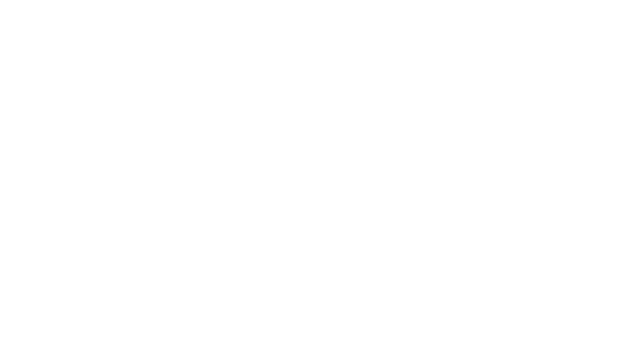
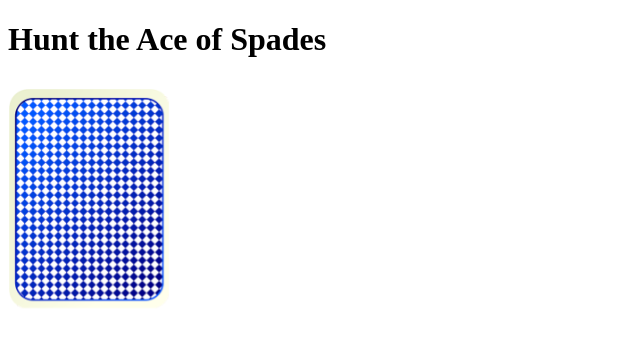
Before and after one commit to CooperPeaks/card-game-training, a plain HTML site: page index.html in a window 1280 px wide. Shown: the whole page, without its empty margins (0-640 px from the left). Drawn offline with Linux system fonts and the light colour scheme.

Commit message:
css update

```diff
--- a/index.html
+++ b/index.html
@@ -1,11 +1,31 @@
 <!DOCTYPE html>
-<html lang="en">
+<html lang="fr">
 <head>
     <meta charset="UTF-8">
     <meta name="viewport" content="width=device-width, initial-scale=1.0">
     <title>Document</title>
+    <link rel="stylesheet" href="style.css">
 </head>
 <body>
+    <header>
+        <div class="title-container">
+            <h1>Hunt the Ace of Spades</h1>
+        </div>
+    </header>
 
+    <main>
+        <div class="card-container">
+            <div class="card">
+                <div class="card-inner">
+                    <div class="card-front">
+                        <img src="pcitures/card-JackClubs.png" alt="" class="card-img">
+                    </div>
+                    <div class="card-back">
+                        <img src="pcitures/card-back-Blue.png" alt="">
+                    </div>
+                </div>
+            </div>
+        </div>
+    </main>
 </body>
 </html>
--- a/style.css
+++ b/style.css
@@ -0,0 +1,37 @@
+/* Variables CSS */
+:root{
+    --card-width: 157px;
+    --card-height: 220px;
+}
+
+.card-container{
+    margin-top: 30px;
+    position: relative;
+}
+.card{
+    position: absolute;
+    height: var(--card-height);
+    width: var(--card-width);
+    perspective: 1000px;
+    cursor: pointer;
+}
+
+.card-inner{
+    position: relative;
+    width: 100%;
+    height: 100%;
+    text-align: center;
+    transition: transform 0.6s;
+    transform-style: preserve-3d;
+}
+
+.card-front, .card-back{
+    position: absolute;
+    width: 100%;
+    height: 100%;
+    backface-visibility: hidden;
+}
+
+.card img{
+    height: 100%;
+}
```
Also changed, not shown: pcitures/AceSpades.png (added), pcitures/card-AceSpades.png (added), pcitures/card-JackClubs.png (added), pcitures/card-KingHearts.png (added), pcitures/card-QueenDiamonds.png (added), pcitures/card-back-Blue.png (added).
